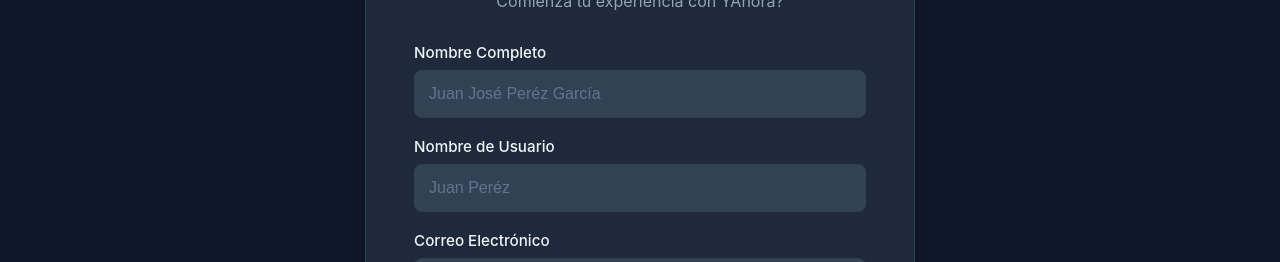
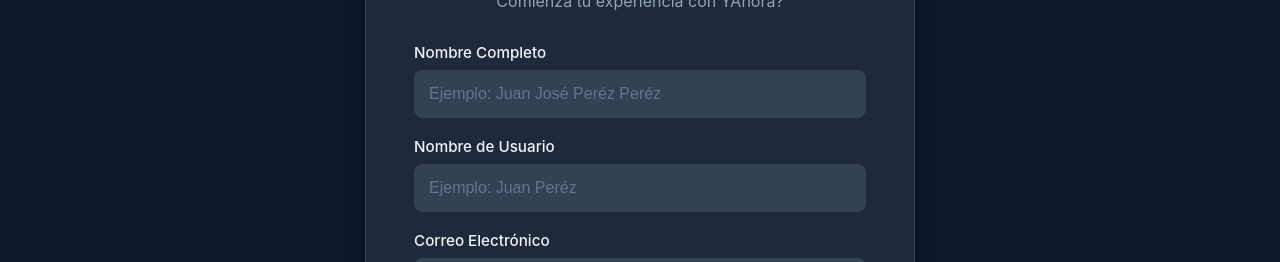
Before and after one commit to SamuPasquier2811/YAhora-First-Beta, a React (Vite) app: page /register in a window 1280 px wide. Shown: the part 233-495 px from the top of the page. Built offline with nearby package versions, Linux system fonts and the light colour scheme; no server answers; a web font is replaced by a local one.

Commit message:
Update RegisterPage.jsx

```diff
--- a/src/pages/RegisterPage/RegisterPage.jsx
+++ b/src/pages/RegisterPage/RegisterPage.jsx
@@ -313,7 +313,7 @@ function RegisterPage() {
                             <input
                                 type="text"
                                 id="fullName"
-                                placeholder="Juan José Peréz García"
+                                placeholder="Ejemplo: Juan José Peréz Peréz"
                                 value={formData.fullName}
                                 onChange={handleInputChange}
                                 className={errors.fullName ? 'input-error' : ''}
@@ -328,7 +328,7 @@ function RegisterPage() {
                             <input
                                 type="text"
                                 id="username"
-                                placeholder="Juan Peréz"
+                                placeholder="Ejemplo: Juan Peréz"
                                 value={formData.username}
                                 onChange={(e) => {
                                     // Solo permitir letras, números y guión bajo
```
